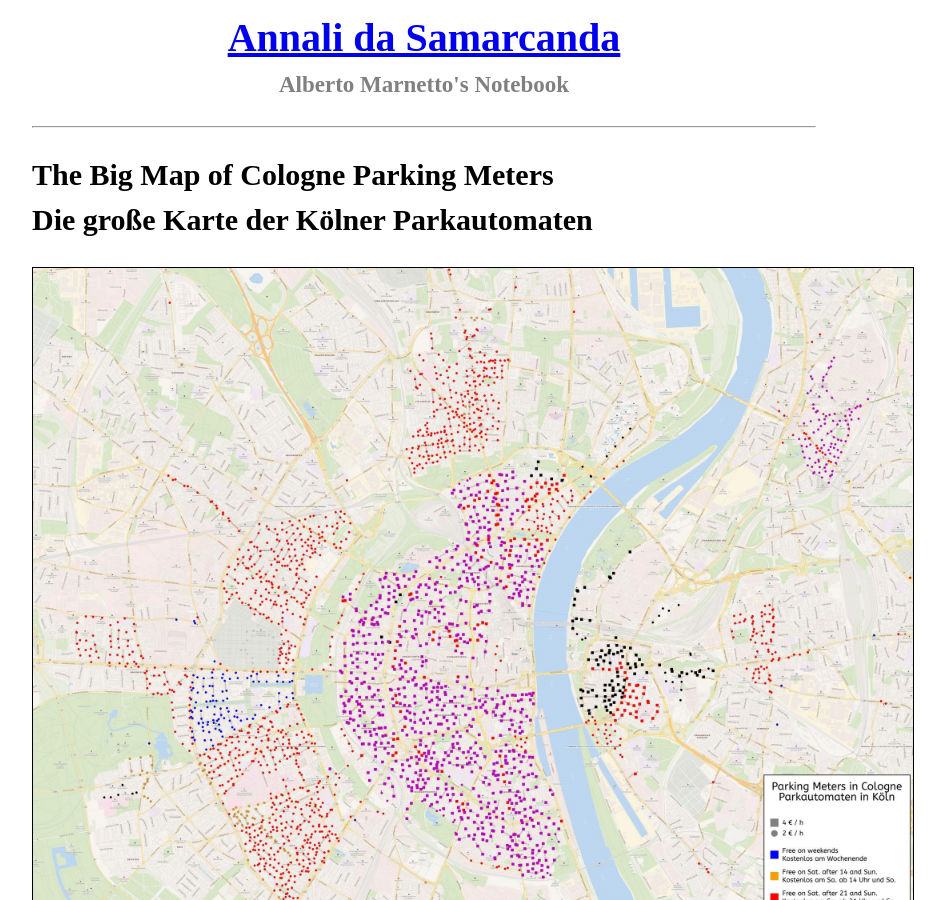
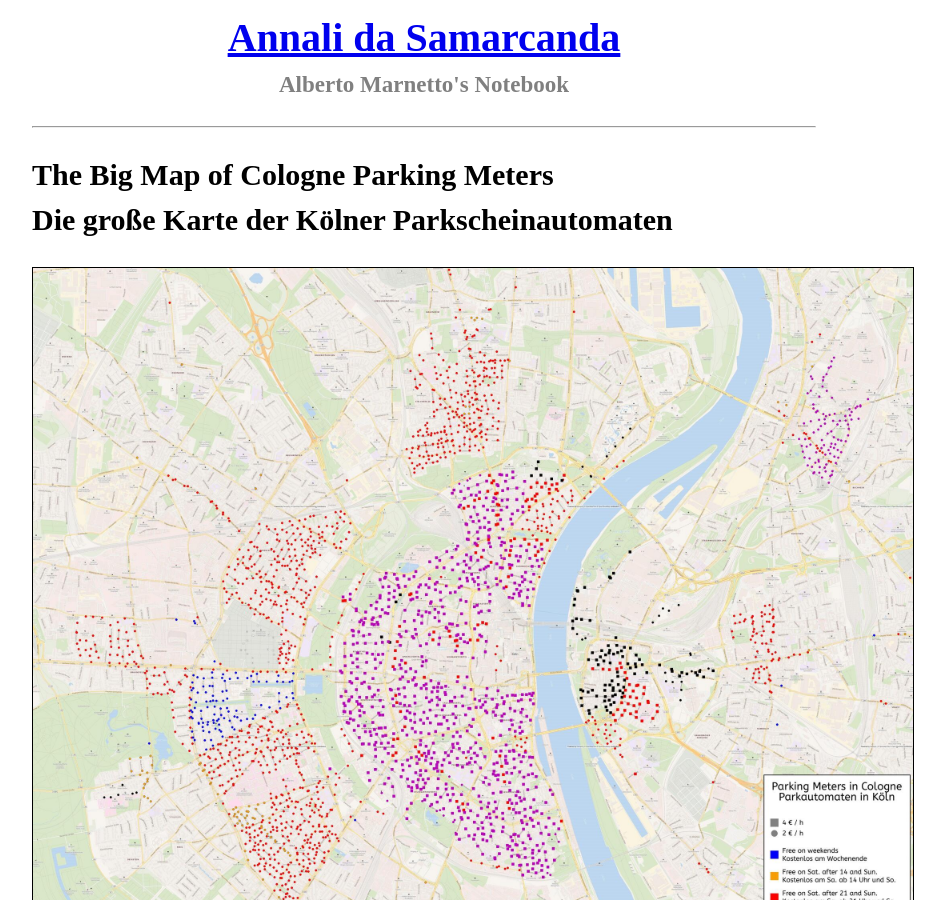
Before and after one commit to AlbertoMarnetto/annali, a Jekyll site: the page built from _posts/2024-12-20--cologne-parking-meters.md, in a window 1280 px wide and 900 px high. Shown: the whole window, without its empty margins (216-1161 px from the left). Built offline with Jekyll 4.4.1, drawn with Linux system fonts in a browser that asks for light colours; some web fonts are replaced; comment, search, counter and statistics services are not loaded.

Commit message:
Minor rewording

```diff
--- a/_posts/2024-12-20--cologne-parking-meters.md
+++ b/_posts/2024-12-20--cologne-parking-meters.md
@@ -1,15 +1,18 @@
 ---
-title: The Big Map of Cologne Parking Meters / Die große Karte der Parkautomaten in Köln
+title: The Big Map of Cologne Parking Meters / Die große Karte der Parkscheinautomaten in Köln
 layout: default
 keywords:
   - cologne
   - köln
   - parking meters
   - parkautomat
+  - parkautomaten
   - parkscheinautomat
+  - parkscheinautomaten
+  - map
 ---
 
-## The Big Map of Cologne Parking Meters<br/> Die große Karte der Kölner Parkautomaten
+## The Big Map of Cologne Parking Meters<br/> Die große Karte der Kölner Parkscheinautomaten
 
 <center>
 <a href="/assets/2024-12-20--cologne-parking-meters/final.jpg">
--- a/index.markdown
+++ b/index.markdown
@@ -13,7 +13,7 @@
 ## Posts
 
 2024-12-20 : [The Big Map of Cologne Parking Meters]({% link _posts/2024-12-20--cologne-parking-meters.md %})<br/>
-<span style="visibility: hidden; display: inline;">2024-12-20 : </span>[Die große Karte der Kölner Parkautomaten]({% link _posts/2024-12-20--cologne-parking-meters.md %})<br/>
+<span style="visibility: hidden; display: inline;">2024-12-20 : </span>[Die große Karte der Kölner Parkscheinautomaten]({% link _posts/2024-12-20--cologne-parking-meters.md %})<br/>
 2024-11-28 : [Tweaking Stunt Island’s 30-year-old 3D Engine]({% link _posts/2024-11-20--tweaking-stunt-island.md %}) <br/>
 2024-11-15 : [An Elegy to Stunt Island]({% link _posts/2024-11-15--stunt-island-elegy.md %})
 
```
